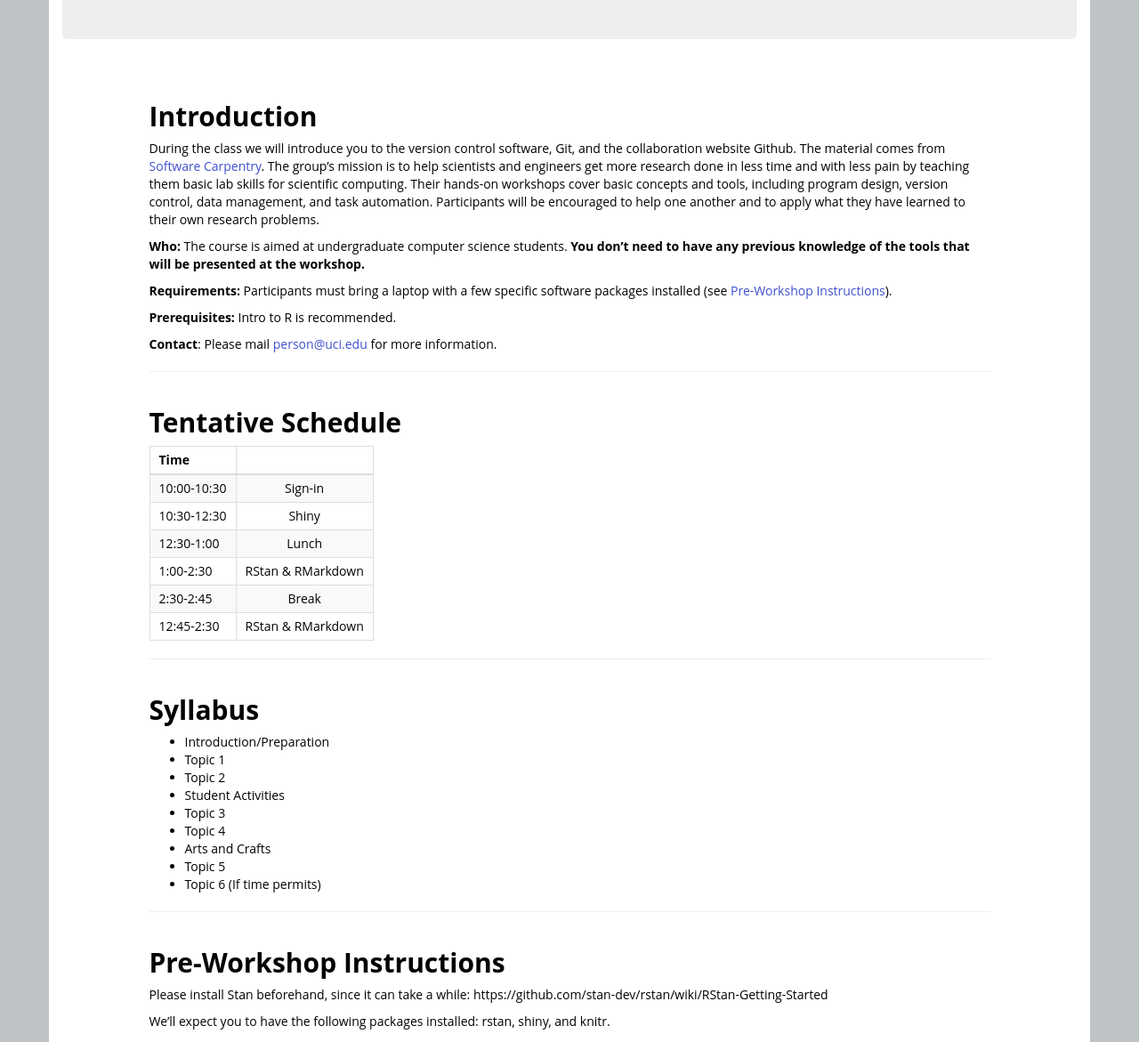
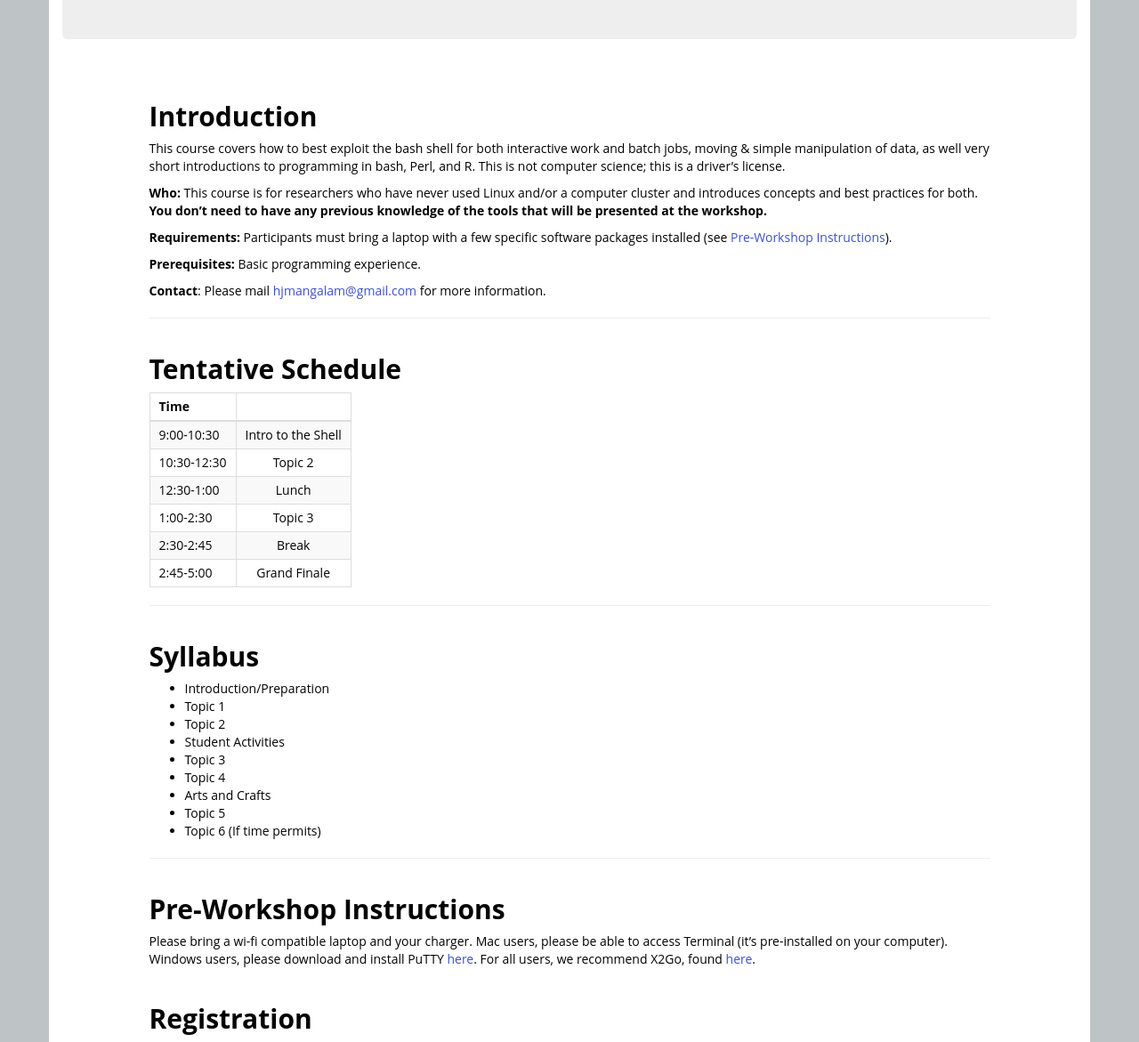
Before and after one commit to UCIDataScienceInitiative/UCIDataScienceInitiative.github.io, a Jekyll site: the page built from Workshops/IntroLinux.md, in a window 1280 px wide and 1400 px high, scrolled down 277 px. Shown: the part 103-1274 px from the top of the window at 89% size. Built offline with Jekyll 4.4.1, drawn with Linux system fonts in a browser that asks for light colours; some of the changed text lies outside the part shown; grey boxes are pictures that could not be loaded.

Commit message:
updated course info

```diff
--- a/Workshops/IntroLinux.md
+++ b/Workshops/IntroLinux.md
@@ -12,15 +12,15 @@ permalink: Workshops/IntroLinux/
 
 ## Introduction
 
-During the class we will introduce you to the version control software, Git, and the collaboration website Github. The material comes from [Software Carpentry](http://software-carpentry.org). The group's mission is to help scientists and engineers get more research done in less time and with less pain by teaching them basic lab skills for scientific computing. Their hands-on workshops cover basic concepts and tools, including program design, version control, data management, and task automation. Participants will be encouraged to help one another and to apply what they have learned to their own research problems.
+This course covers how to best exploit the bash shell for both interactive work and batch jobs, moving & simple manipulation of data, as well very short introductions to programming in bash, Perl, and R. This is not computer science; this is a driver’s license.
 
-**Who:** The course is aimed at undergraduate computer science students. **You don't need to have any previous knowledge of the tools that will be presented at the workshop.**
+**Who:** This course is for researchers who have never used Linux and/or a computer cluster and introduces concepts and best practices for both. **You don't need to have any previous knowledge of the tools that will be presented at the workshop.**
 
 **Requirements:** Participants must bring a laptop with a few specific software packages installed (see [Pre-Workshop Instructions](#Instructions)).
 
-**Prerequisites:** Intro to R is recommended.
+**Prerequisites:** Basic programming experience.
 
-**Contact**: Please mail [person@uci.edu](mailto:person@uci.edu) for more information.
+**Contact**: Please mail [hjmangalam@gmail.com](mailto:hjmangalam@gmail.com) for more information.
 
 * * *
 
@@ -30,12 +30,12 @@ During the class we will introduce you to the version control software, Git, and
 
 | Time	       	|           	|
 | ------------- |:-------------:|
-| 10:00-10:30   | Sign-in 		|
-| 10:30-12:30   | Shiny   		|
+| 9:00-10:30   | Intro to the Shell|
+| 10:30-12:30   | Topic 2   		|
 | 12:30-1:00	| Lunch			|
-| 1:00-2:30		| RStan & RMarkdown |
+| 1:00-2:30		| Topic 3 |
 | 2:30-2:45		| Break			|
-| 12:45-2:30	| RStan & RMarkdown |
+| 2:45-5:00	| Grand Finale |
 
 * * *
 
@@ -58,11 +58,7 @@ During the class we will introduce you to the version control software, Git, and
 
 ## <a name="Instructions"></a>Pre-Workshop Instructions
 
-Please install Stan beforehand, since it can take a while: https://github.com/stan-dev/rstan/wiki/RStan-Getting-Started
-
-We'll expect you to have the following packages installed: rstan, shiny, and knitr.
-
-Using RStudio is encouraged.
+Please bring a wi-fi compatible laptop and your charger. Mac users, please be able to access Terminal (it's pre-installed on your computer). Windows users, please download and install PuTTY [here](http://www.chiark.greenend.org.uk/~sgtatham/putty/download.html). For all users, we recommend X2Go, found [here](http://wiki.x2go.org/doku.php).
 
 ## Registration
 <script type="text/javascript" src="https://uci-oai.formstack.com/forms/js.php/introlinux_100316"></script><noscript><a href="https://uci-oai.formstack.com/forms/introlinux_100316" title="Online Form">Online Form - 10/3/16 - Intro to Linux</a></noscript>
```
